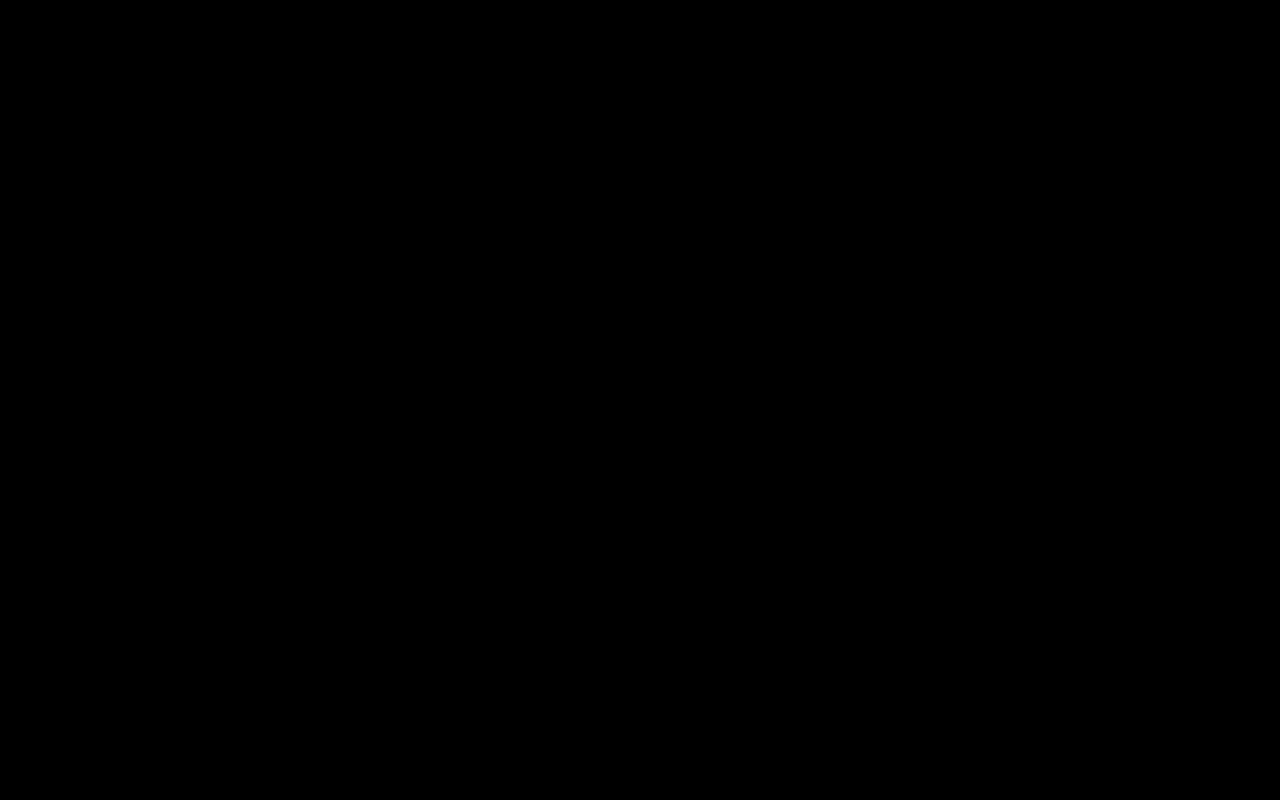
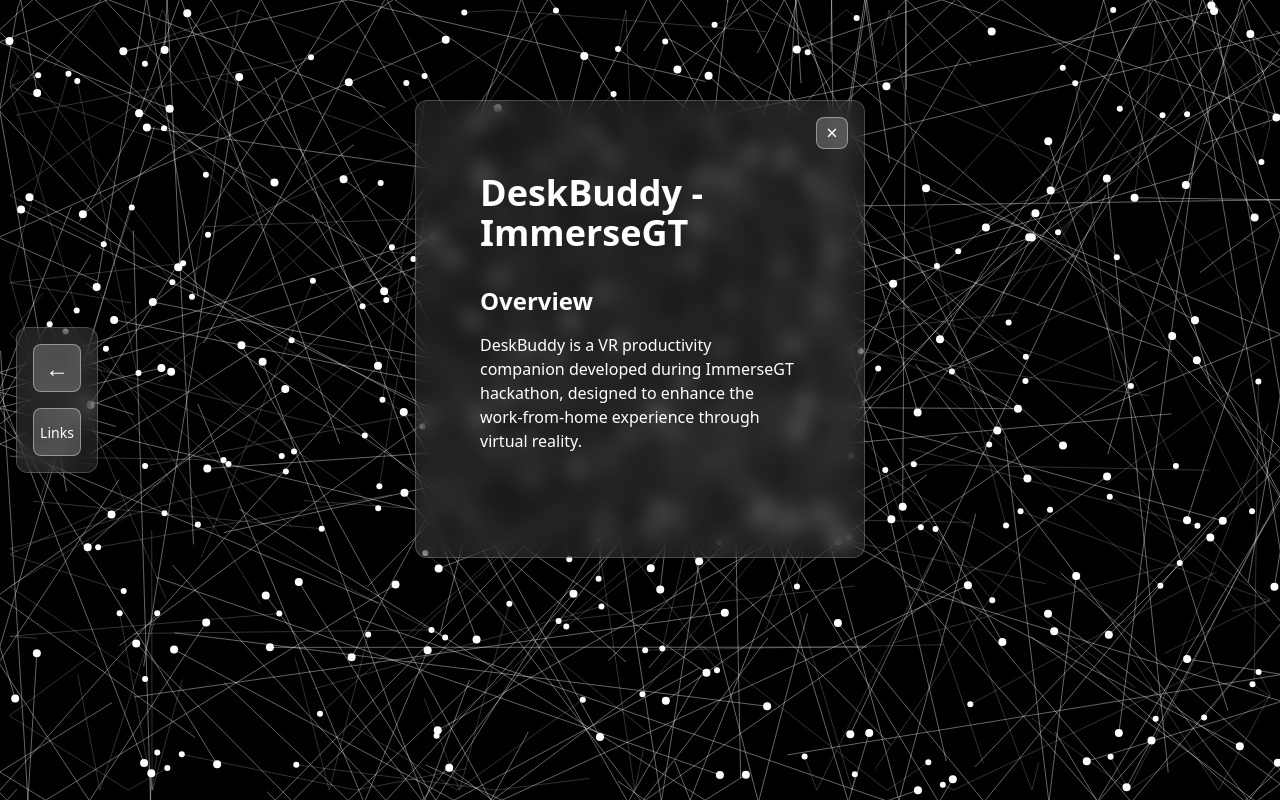
Before and after one commit to CadeXR/CadeXR.gtihub.io, a Next.js app: page /projects/deskbuddy in a window 1280 px wide. Before the commit this address had no page. Built offline with nearby package versions, Linux system fonts and the light colour scheme.

Commit message:
filling out the portfolio tabs

```diff
--- /dev/null
+++ b/src/app/projects/deskbuddy/page.tsx
@@ -0,0 +1,23 @@
+'use client'
+
+import PortfolioPageLayout from '@/components/Layout/PortfolioPageLayout'
+
+export default function DeskBuddyPage() {
+  return (
+    <PortfolioPageLayout>
+      <div className="max-w-4xl mx-auto text-white">
+        <h1 className="text-4xl font-bold mb-8">DeskBuddy - ImmerseGT</h1>
+
+        <section className="mb-12">
+          <h2 className="text-2xl font-semibold mb-4">Overview</h2>
+          <p className="mb-4">
+            DeskBuddy is a VR productivity companion developed during ImmerseGT hackathon,
+            designed to enhance the work-from-home experience through virtual reality.
+          </p>
+        </section>
+
+        {/* Add more sections as content becomes available */}
+      </div>
+    </PortfolioPageLayout>
+  )
+}
--- /dev/null
+++ b/src/app/projects/hex-vr/page.tsx
@@ -0,0 +1,23 @@
+'use client'
+
+import PortfolioPageLayout from '@/components/Layout/PortfolioPageLayout'
+
+export default function HexVRPage() {
+  return (
+    <PortfolioPageLayout>
+      <div className="max-w-4xl mx-auto text-white">
+        <h1 className="text-4xl font-bold mb-8">Hex VR</h1>
+
+        <section className="mb-12">
+          <h2 className="text-2xl font-semibold mb-4">Overview</h2>
+          <p className="mb-4">
+            Hex VR is a virtual reality experience that combines hexagonal-based
+            gameplay mechanics with immersive VR interactions.
+          </p>
+        </section>
+
+        {/* Add more sections as content becomes available */}
+      </div>
+    </PortfolioPageLayout>
+  )
+}
--- /dev/null
+++ b/src/app/projects/intentional-locomotion/page.tsx
@@ -0,0 +1,23 @@
+'use client'
+
+import PortfolioPageLayout from '@/components/Layout/PortfolioPageLayout'
+
+export default function IntentionalLocomotionPage() {
+  return (
+    <PortfolioPageLayout>
+      <div className="max-w-4xl mx-auto text-white">
+        <h1 className="text-4xl font-bold mb-8">Intentional Locomotion - MIT Reality Hack 2025</h1>
+
+        <section className="mb-12">
+          <h2 className="text-2xl font-semibold mb-4">Overview</h2>
+          <p className="mb-4">
+            Intentional Locomotion is a VR movement system developed at MIT Reality Hack 2025,
+            focusing on natural and intuitive movement in virtual environments.
+          </p>
+        </section>
+
+        {/* Add more sections as content becomes available */}
+      </div>
+    </PortfolioPageLayout>
+  )
+}
--- /dev/null
+++ b/src/app/projects/lightless/page.tsx
@@ -0,0 +1,23 @@
+'use client'
+
+import PortfolioPageLayout from '@/components/Layout/PortfolioPageLayout'
+
+export default function LightlessPage() {
+  return (
+    <PortfolioPageLayout>
+      <div className="max-w-4xl mx-auto text-white">
+        <h1 className="text-4xl font-bold mb-8">Lightless</h1>
+
+        <section className="mb-12">
+          <h2 className="text-2xl font-semibold mb-4">Overview</h2>
+          <p className="mb-4">
+            Lightless is an atmospheric game project exploring themes of darkness
+            and light through innovative gameplay mechanics.
+          </p>
+        </section>
+
+        {/* Add more sections as content becomes available */}
+      </div>
+    </PortfolioPageLayout>
+  )
+}
--- /dev/null
+++ b/src/app/projects/personifyai/page.tsx
@@ -0,0 +1,23 @@
+'use client'
+
+import PortfolioPageLayout from '@/components/Layout/PortfolioPageLayout'
+
+export default function PersonifyAIPage() {
+  return (
+    <PortfolioPageLayout>
+      <div className="max-w-4xl mx-auto text-white">
+        <h1 className="text-4xl font-bold mb-8">PersonifyAI</h1>
+
+        <section className="mb-12">
+          <h2 className="text-2xl font-semibold mb-4">Overview</h2>
+          <p className="mb-4">
+            PersonifyAI is a platform that brings artificial intelligence to life
+            through personalized avatar interactions and natural language processing.
+          </p>
+        </section>
+
+        {/* Add more sections as content becomes available */}
+      </div>
+    </PortfolioPageLayout>
+  )
+}
--- a/src/components/UI/PortfolioWindow.tsx
+++ b/src/components/UI/PortfolioWindow.tsx
@@ -14,13 +14,13 @@
 }
 
 const projects = [
-  { name: 'Battlegrounds', path: '/cadexr.github.io/projects/battlegrounds' },
-  { name: 'FlexVR Wellness - RH25', path: '/cadexr.github.io/projects/flexvr-wellness' },
-  { name: 'DeskBuddy - ImmerseGT', path: '/cadexr.github.io/projects/deskbuddy' },
-  { name: 'Intentional Locomotion - RH25', path: '/cadexr.github.io/projects/intentional-locomotion' },
-  { name: 'Hex VR', path: '/cadexr.github.io/projects/hex-vr' },
-  { name: 'Lightless', path: '/cadexr.github.io/projects/lightless' },
-  { name: 'PersonifyAI', path: '/cadexr.github.io/projects/personifyai' }
+  { name: 'Battlegrounds', path: '/projects/battlegrounds' },
+  { name: 'FlexVR Wellness - RH25', path: '/projects/flexvr-wellness' },
+  { name: 'DeskBuddy - ImmerseGT', path: '/projects/deskbuddy' },
+  { name: 'Intentional Locomotion - RH25', path: '/projects/intentional-locomotion' },
+  { name: 'Hex VR', path: '/projects/hex-vr' },
+  { name: 'Lightless', path: '/projects/lightless' },
+  { name: 'PersonifyAI', path: '/projects/personifyai' }
 ]
 
 const buttonStyle = {
```
Also changed, not shown: 20 other files (tests, documents, lock files or other folders).
